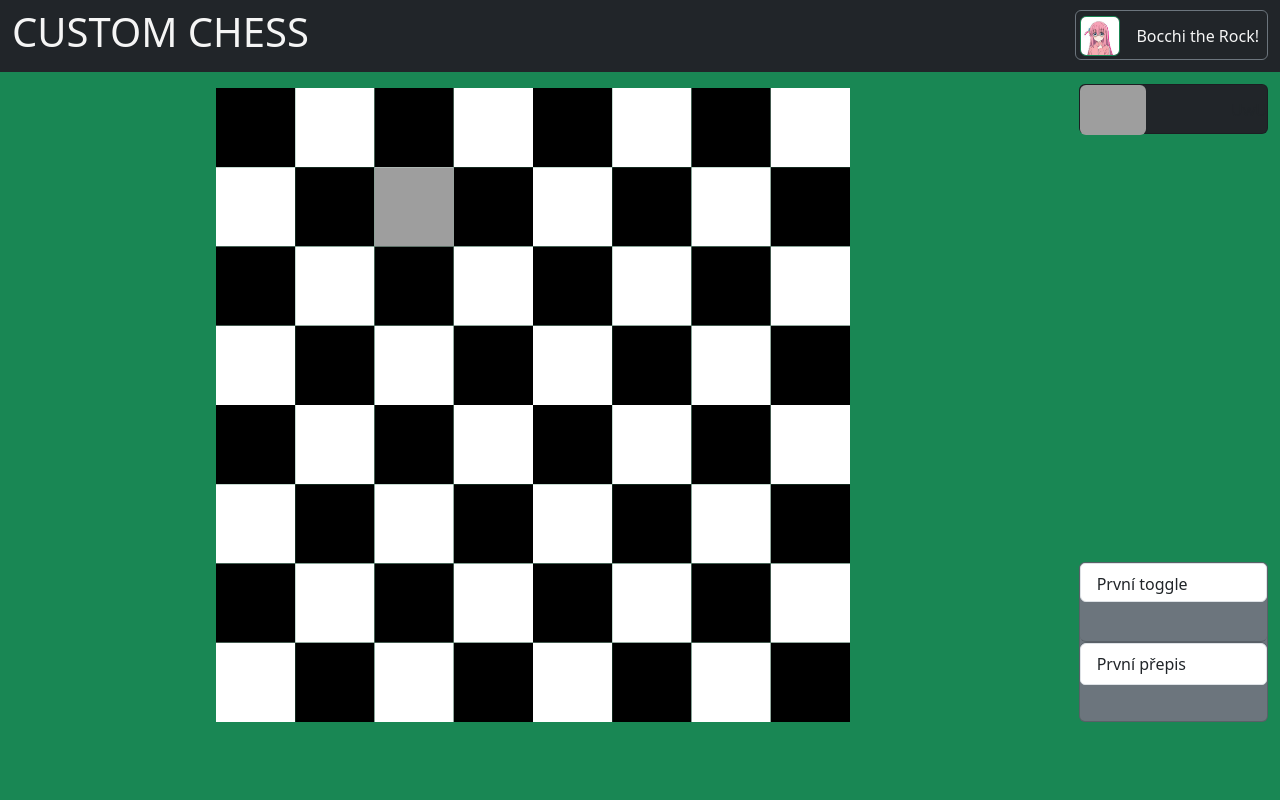
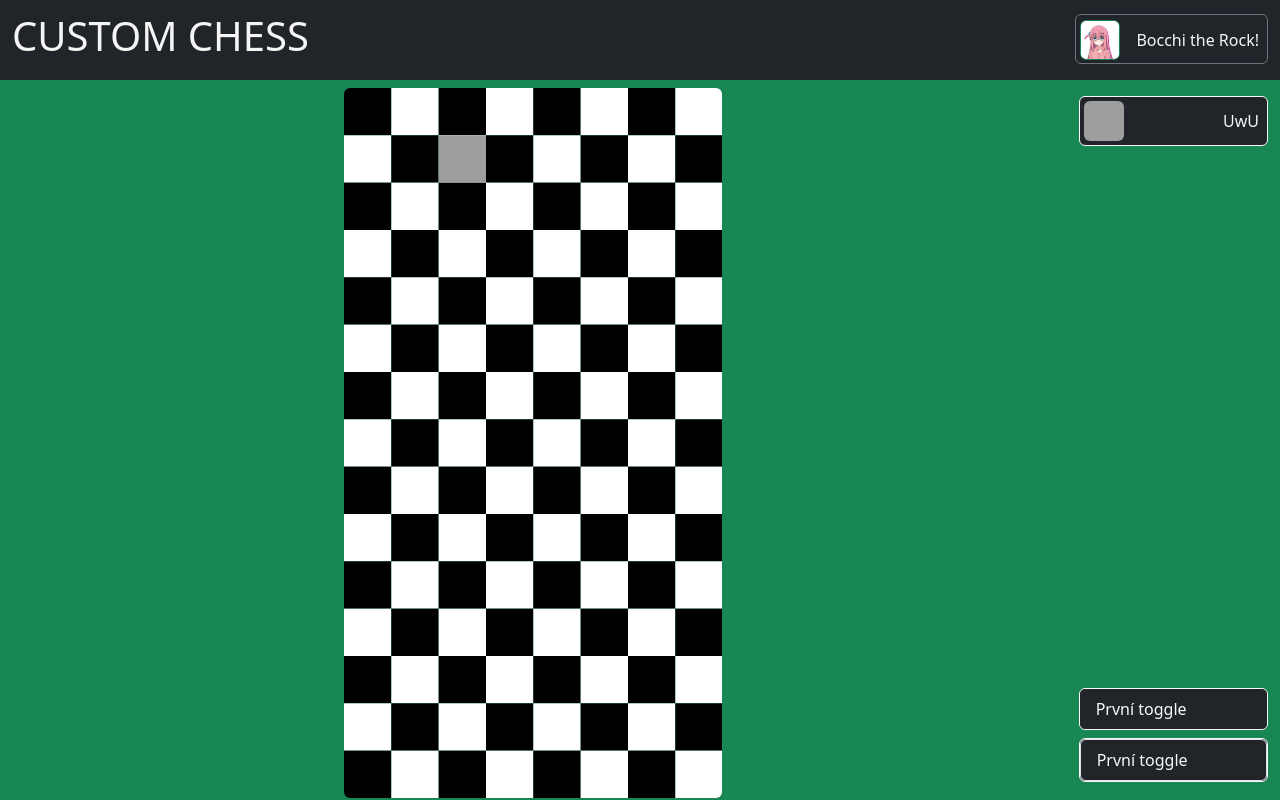
Before and after one commit to TurekJakub/CustomChess, a Django app: page /game/ in a window 1280 px wide. Run offline with Django 4.2, Linux system fonts and the light colour scheme; the visitor is signed in with stand-in values (Sample User, id 1); parts of the project's set-up code (start-up, migrations or seed data) failed here and were passed over; some libraries are stand-ins or nearby versions; grey boxes are pictures that could not be loaded.

Commit message:
9/4/23 - minor game UI improvements

```diff
--- a/Web_Client_Chaozz/chess_test/static/chess_test/chessboard.js
+++ b/Web_Client_Chaozz/chess_test/static/chess_test/chessboard.js
@@ -15,6 +15,8 @@ let lineEquationA;
 let b;
 let c
 let forward;
+let lastWidth;
+let switched = false;
 let img = new Image();
 
 
@@ -73,14 +75,20 @@ function drawChessboard() {
 }
 // calculate new size of chessboard's square
 function getNewSquerSize() {
+  if ($(document).width() < 576) {
+    y = $(document).height() - $(document).height() * 1 / 4
+    x = $(document).width()
+  }
+  else {
+    y = $(document).height() - 90
+    x = $(document).width() - $(document).width() * 1 / 6
 
-  x = document.getElementById('chessboard').offsetWidth;
-  y = document.getElementById('chessboard').offsetHeight;
-
+  }
   a = Math.min(y / height, x / width)
 
-
-
+}
+function initializ() {
+  lastWidth = $(document).width()
 }
 // resize given canvas to half of current window size or to screen width on small mobile dievices
 function resizeCanvas(canvas) {
@@ -165,13 +173,47 @@ function unmarkMoves(ctx) {
 }
 // resize all canvases - layers of chessboard
 function resizeAllLayers() {
+
   getNewSquerSize();
   resizeCanvas(document.getElementById('canvas-background'));
   resizeCanvas(document.getElementById('canvas-figures'));
   resizeCanvas(document.getElementById('canvas-moves'));
   resizeCanvas(document.getElementById('canvas-animations'));
 
-  console.log(window.innerWidth + " " + window.innerHeight)
+  adjustPageLayout()
+  console.log(a)
+  //console.log(window.innerWidth + " " + window.innerHeight)
+
+
+}
+function adjustPageLayout() {
+  if (($(document).width() < 576 && (lastWidth > 576 || !switched)) || ($(document).width() > 576 && lastWidth < 576)) {
+    topContainerContent = $('#container-top').html()
+    $('#container-top').html($('#container-bottom').html())
+    $('#container-bottom').html(topContainerContent)
+    lastWidth = $(document).width()
+    switched = true;
+    console.log($(document).width())
+  }
+  $('#column-1').css('height', height * a + 'px');
+  /* TODO: fix this
+  if ($(document).width() < 576) {
+    $('#container-top').width(width * a + 'px');
+    $('#container-bottom').width( width * a + 'px');
+    if(!$('#container-top').attr('class').includes('mx-auto')) {
+    $('#container-top').attr('class',$('#container-top').attr('class') +' mx-auto');
+    $('#container-bottom').attr('class',$('#container-bottom').attr('class')+' mx-auto');}
+  }
+  else {
+    $('#container-top').attr('style','height=12.5%');
+    $('#container-bottom').attr('style','height=12.5%;');
+
+    $('#container-top').attr('class',$('#container-top').attr('class').replace('mx-auto',''));
+    $('#container-bottom').attr('class',$('#container-bottom').attr('class').replace('mx-auto',''));
+
+  }
+  */
+
 
 
 }
--- a/Web_Client_Chaozz/chess_test/templates/chess_test/base.html
+++ b/Web_Client_Chaozz/chess_test/templates/chess_test/base.html
@@ -12,7 +12,7 @@
     {% block head %}{% endblock %}
 </head>
 <body class="bg-success"  {% block body_atributes%}{% endblock %}>
-    <nav class="navbar navbar-dark bg-dark ">
+    <nav class="navbar navbar-dark bg-dark " style="height:80px">
         <div class="container-fluid d-flex justify-content-center">
 
             <h1 class="selectDisable me-auto">CUSTOM CHESS</h1>
@@ -20,17 +20,16 @@
             {% block profile_visibility %}
             <div class="nav-item dropdown ps-3 d-none d-sm-block" style="width:calc(100% * 2/12);">
                 <button class=" px-0 mx-0 bg-dark w-100 ms-auto rounded border border-secondary navButton"
-                    data-bs-toggle="dropdown" aria-expanded="false" style="height: 50px;
-                    width: auto;">
+                    data-bs-toggle="dropdown" aria-expanded="false" >
                     <div class="w-100 d-flex align-items-center">
                         <img class=" rounded me-2 mt-1 ms-1 mb-1 d-flex align-items-center selectDisable border border-success"
                            {%if signin %} src="{% static 'temp' %}{{profile_picture}}"{%else%} src="{% static 'chess_test' %}/bocchi.jpg" {% endif%}alt="" style="height: 40px; width: 40px;">
                         <label class=" ms-auto me-2 selectDisable nameLabel" style="">{% if signin %}{{username}}{%else%}Bocchi the Rock!{% endif %}</label>
                     </div>
                 </button>
-                <div class="dropdown-menu dropdown-menu-center  bg-dark rounded">
+                <div class="dropdown-menu dropdown-menu-center w-50 bg-dark rounded" >
                 {% if signin  %}
-                <button class="dropdown-item w-50 bg-dark navButton text-white">Log out</button>
+                <button class="dropdown-item w-100 bg-dark navButton text-white">Log out</button>
                 {% else %}
                 <form class="w-75 ms-auto me-auto " method="post">
                     <div class="form-group">
@@ -42,7 +41,7 @@
                         <label for="id_password">Heslo</label>
                         <input type="password" class="form-control" id="id_password" placeholder="Password" name="password">
                     </div>
-                    <button type="submit" class="btn btn-primary">Odeslat</button>
+                    <button type="submit" class="btn w-100 btn-primary">Odeslat</button>
                     <p class="text-danger">{{msg}}</p>
                 </form>
                 {% endif %}
--- a/Web_Client_Chaozz/chess_test/templates/chess_test/chessboard.html
+++ b/Web_Client_Chaozz/chess_test/templates/chess_test/chessboard.html
@@ -17,38 +17,43 @@
     <script>
        {# drawCanvas({{height}}, {{width}}, {{figures|safe}}); production code #}
        $( document ).ready(function() {
-           drawCanvas(8, 8, {{figures|safe}});
+           drawCanvas(15, 8, {{figures|safe}});
+           initializ();
        });
       {# drawCanvas(8, 8, {{figures|safe}}); {# for testing purposes only #}
     </script>
    <div class="container-fluid main_container d-flex ">
-        <div class=" row flex-fill align-items-top justify-content-top" style="height: calc(100vh - 150px);">
-            <div class="col-sm-10 mb-2 order-1 order-sm-2 mt-2 no-gutters d-flex align-top">
-                <div id="chessboard" class="w-100 h-100  ms-2 me-2 justify-content-center mt-2 d-flex align-items-top" style="position: relative;" >
-                    <canvas id="canvas-background" style="position: absolute; z-index: 0"></canvas>
+        <div class=" row flex-fill align-items-top justify-content-top" style="height: calc(100vh - 90px);">
+            <div id="column-1"class="col-sm-10 no-gutters d-flex align-top">
+                <div id="chessboard" class="w-100 justify-content-center mt-2 d-flex align-items-top" style="position: relative;" >
+                    <canvas id="canvas-background" class="rounded" style="position: absolute; z-index: 0"></canvas>
                     <canvas id="canvas-figures" style="position: absolute; z-index: 1"></canvas>
                     <canvas id="canvas-moves" style="position: absolute; z-index: 2"></canvas>
                     <canvas id="canvas-animations" style="position: absolute; z-index: 3"
                         onclick="handleClickCanvas(event)"></canvas>
                 </div>
             </div>
-            <div class=" col-sm-2 order-sm-3 order-3 no-gutters d-flex flex-column  mt-2 mx-0"    id="display">
-                <div class=" bg-dark w-100 mt-1 mb-auto card  " style="height: 50px;">
-                    <div class="w-100 d-flex align-items-center">
-                        <img class=" rounded me-auto d-flex align-items-center " src="{% static 'temp' %}/pawn.svg"
-                            alt="" style="height: 50px;">
-                        <div class=" d-flex align-items-center ms-auto  ">UwU</div>
+            <div class="col-sm-2 no-gutters d-flex flex-column  mx-0" id="display">
+                <div id="container-top" class="mt-2 ">
+                    <div class="w-100 mt-2 d-flex align-items-center bg-dark rounded border border-light">
+                        <img class="  rounded me-2 mt-1 ms-1 mb-1 d-flex align-items-center selectDisable " src="{% static 'temp' %}/pawn.svg"
+                            alt="" style="height: 40px; width: 40px;">
+                            <label class=" ms-auto me-2 selectDisable nameLabel" >UwU</label>
                     </div>
+                </div>
 
+            <div id="container-bottom" class="mt-auto mb-2 ">
+                <div class="w-100 bg-success mt-2" style="height=12.5%">
+                    <ul id="toggler" class="list-group h-50 bg-dark border border-light">
+                        <li class="list-group-item bg-dark border-0 text-light" style="cursor: pointer;" onclick="console.log('UwU')">První toggle</li>
+                      </ul>
                 </div>
-                <div class="h-25 w-100 card align-self-end bg-secondary">
-                    <ul id="toggler" class="list-group h-50">
-                        <li class="list-group-item h-50">První toggle</li>
+                <div class="w-100 mt-2 bg-success" style="height=12.5%">
+                    <ul id="toggler" class="list-group h-50 bg-dark border border-light">
+                        <li class="list-group-item bg-dark text-light" style="cursor: pointer;" onclick="console.log('UwU')">První toggle</li>
                       </ul>
-                    <ul id="transcription-selector" class="list-group">
-                        <li class="list-group-item">První přepis</li>
-                    </ul>
                 </div>
+            </div>
 
             </div>
         </div>
@@ -87,7 +92,8 @@
 
 <script src="https://cdn.jsdelivr.net/npm/bootstrap@5.3.0-alpha1/dist/js/bootstrap.bundle.min.js"
     integrity="sha384-w76AqPfDkMBDXo30jS1Sgez6pr3x5MlQ1ZAGC+nuZB+EYdgRZgiwxhTBTkF7CXvN"
-    crossorigin="anonymous"></script>
+    crossorigin="anonymous">
+</script>
 
 
 </html>
```
